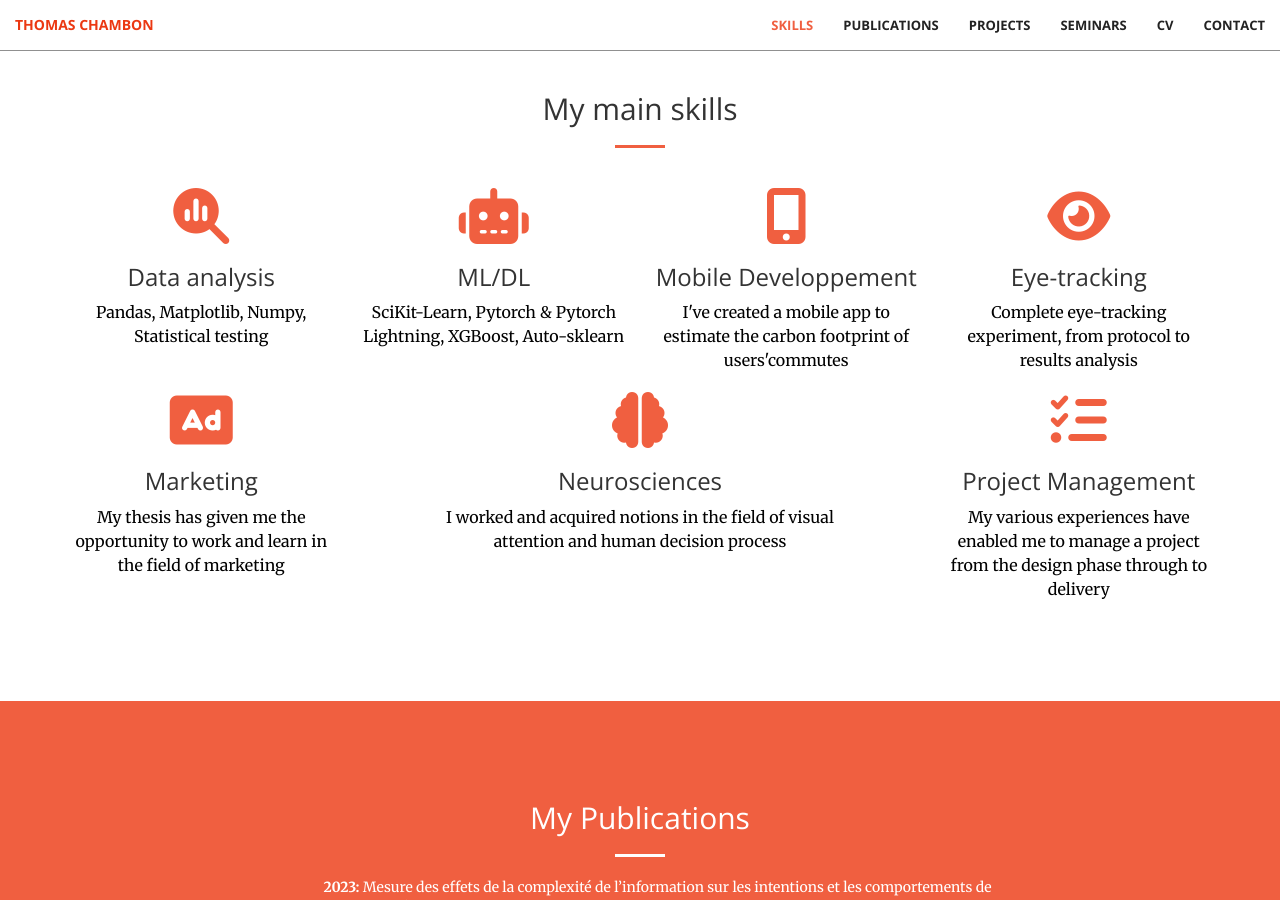
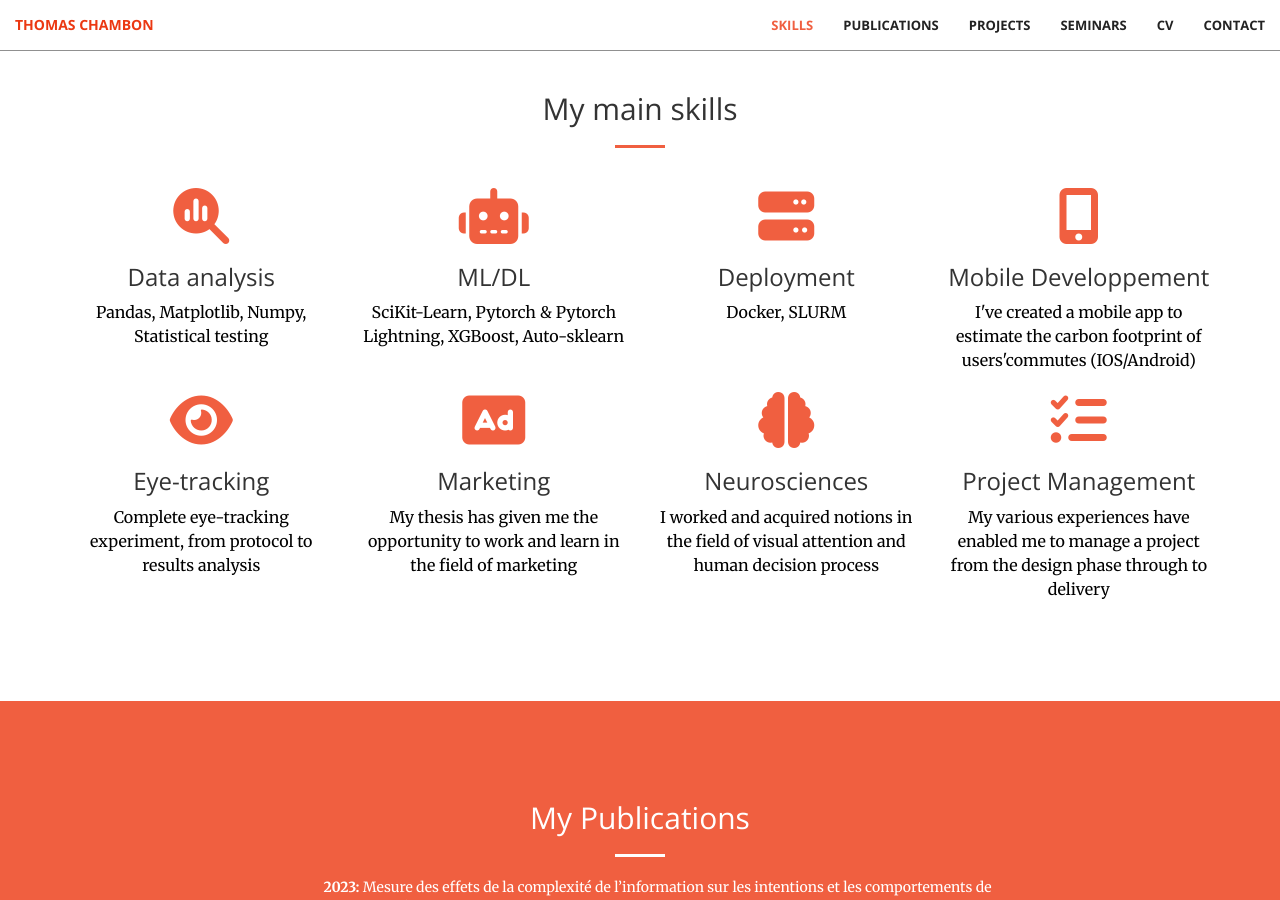
Before and after one commit to Thomas-Chambon/Thomas-Chambon.github.io, a Jekyll site: the page built from index.markdown, in a window 1280 px wide and 900 px high, scrolled down 908 px. Built offline with Jekyll 4.4.1, drawn with Linux system fonts in a browser that asks for light colours.

Commit message:
Update my skills section

```diff
--- a/_includes/skills.html
+++ b/_includes/skills.html
@@ -25,9 +25,16 @@
             </div>
             <div class="col-lg-3 col-md-6 text-center">
                 <div class="service-box">
+                    <i class="fa-solid fa-4x fa-solid fa-server wow bounceIn text-primary" data-wow-delay=".2s"></i>
+                    <h3>Deployment</h3>
+                    <p class="text-muted">Docker, SLURM</p>
+                </div>
+            </div>
+            <div class="col-lg-3 col-md-6 text-center">
+                <div class="service-box">
                     <i class="fa-solid fa-4x fa-mobile-screen-button wow bounceIn text-primary" data-wow-delay=".2s"></i>
                     <h3>Mobile Developpement</h3>
-                    <p class="text-muted">I've created a mobile app to estimate the carbon footprint of users'commutes</p>
+                    <p class="text-muted">I've created a mobile app to estimate the carbon footprint of users'commutes (IOS/Android)</p>
                 </div>
             </div>
             <div class="col-lg-3 col-md-6 text-center">
@@ -44,11 +51,11 @@
                     <p class="text-muted">My thesis has given me the opportunity to work and learn in the field of marketing</p>
                 </div>
             </div>
-            <div class="col-lg-6 col-md-6 text-center">
+            <div class="col-lg-3 col-md-6 text-center">
                 <div class="service-box">
                     <i class="fa-regular fa-4x fa-brain wow bounceIn text-primary" data-wow-delay=".3s"></i>
                     <h3>Neurosciences</h3>
-                    <p class="text-muted">I worked and acquired notions in the field of visual attention and human decision process</p>
+                    <p class="text-muted">I worked and acquired notions in<br>the field of visual attention and<br>human decision process</p>
                 </div>
             </div>
             <div class="col-lg-3 col-md-6 text-center">
```
